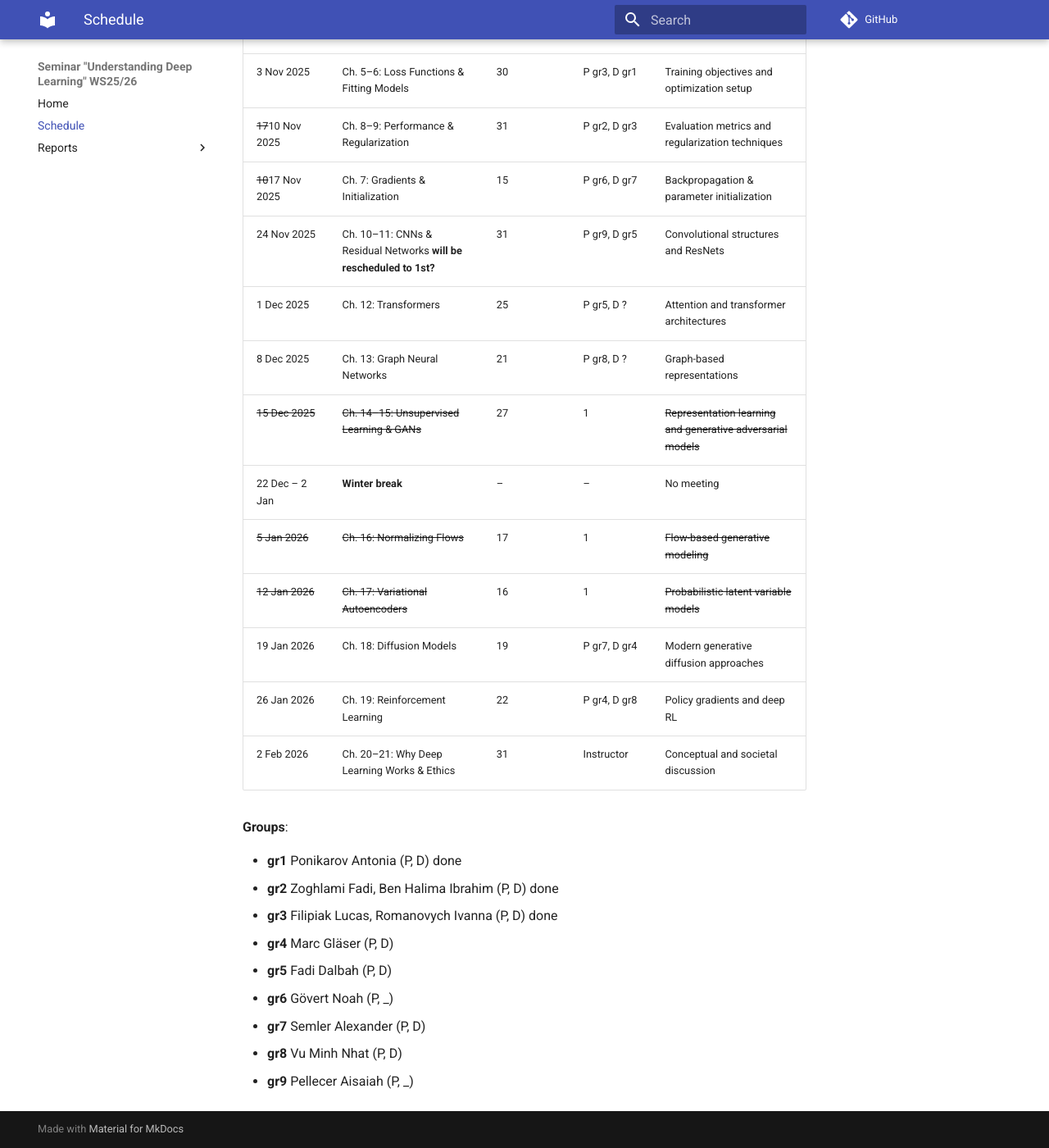
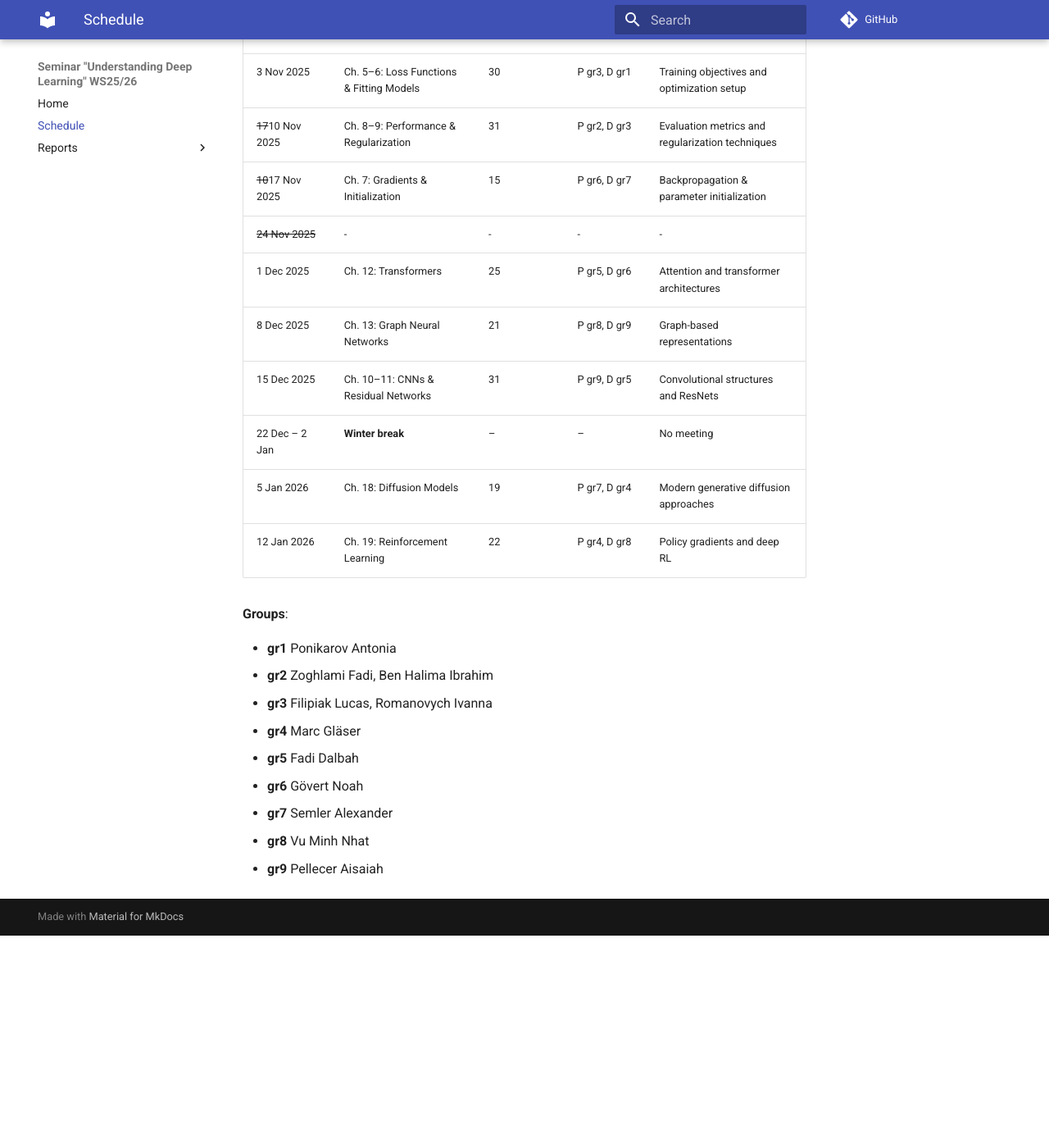
Before and after one commit to link-er/seminar_UDL_wise2526, an MkDocs documentation site: the page built from docs/schedule.md, in a window 1280 px wide and 1400 px high, scrolled down 463 px. Shown: the whole window at 82% size. Built offline with MkDocs 1.6.1 and Material for MkDocs 9.7.7, drawn with Linux system fonts in a browser that asks for light colours; comment, search, counter and statistics services are not loaded; after the commit the page ends 1604 px from its top, so only the background shows below that.

Commit message:
schedule update

```diff
--- a/docs/schedule.md
+++ b/docs/schedule.md
@@ -11,25 +11,22 @@
 | 3 Nov 2025 | Ch. 5–6: Loss Functions & Fitting Models | 30 | P gr3, D gr1 | Training objectives and optimization setup |
 | <s>17</s>10 Nov 2025 | Ch. 8–9: Performance & Regularization | 31 | P gr2, D gr3 | Evaluation metrics and regularization techniques |
 | <s>10</s>17 Nov 2025 | Ch. 7: Gradients & Initialization | 15 | P gr6, D gr7 | Backpropagation & parameter initialization |
-| 24 Nov 2025 | Ch. 10–11: CNNs & Residual Networks **will be rescheduled to 1st?** | 31 | P gr9, D gr5 | Convolutional structures and ResNets |
-| 1 Dec 2025 | Ch. 12: Transformers | 25 | P gr5, D ? | Attention and transformer architectures |
-| 8 Dec 2025 | Ch. 13: Graph Neural Networks | 21 | P gr8, D ? | Graph-based representations |
-| <s>15 Dec 2025</s> | <s>Ch. 14–15: Unsupervised Learning & GANs</s> | 27 | 1 | <s>Representation learning and generative adversarial models</s> |
+| <s>24 Nov 2025</s> | - | - | - | - |
+| 1 Dec 2025 | Ch. 12: Transformers | 25 | P gr5, D gr6 | Attention and transformer architectures |
+| 8 Dec 2025 | Ch. 13: Graph Neural Networks | 21 | P gr8, D gr9 | Graph-based representations |
+| 15 Dec 2025 | Ch. 10–11: CNNs & Residual Networks | 31 | P gr9, D gr5 | Convolutional structures and ResNets |
 | 22 Dec – 2 Jan | **Winter break** | – | – | No meeting |
-| <s>5 Jan 2026</s> | <s>Ch. 16: Normalizing Flows</s> | 17 | 1 | <s>Flow-based generative modeling</s> |
-| <s>12 Jan 2026</s> | <s>Ch. 17: Variational Autoencoders | 16 | 1 | <s>Probabilistic latent variable models</s> |
-| 19 Jan 2026 | Ch. 18: Diffusion Models | 19 | P gr7, D gr4 | Modern generative diffusion approaches |
-| 26 Jan 2026 | Ch. 19: Reinforcement Learning | 22 | P gr4, D gr8 | Policy gradients and deep RL |
-| 2 Feb 2026 | Ch. 20–21: Why Deep Learning Works & Ethics | 31 | Instructor | Conceptual and societal discussion |
+| 5 Jan 2026 | Ch. 18: Diffusion Models | 19 | P gr7, D gr4 | Modern generative diffusion approaches |
+| 12 Jan 2026 | Ch. 19: Reinforcement Learning | 22 | P gr4, D gr8 | Policy gradients and deep RL |
 
 **Groups**:
 
-- **gr1** Ponikarov Antonia (P, D) done
-- **gr2** Zoghlami Fadi, Ben Halima Ibrahim (P, D) done
-- **gr3** Filipiak Lucas, Romanovych Ivanna (P, D) done
-- **gr4** Marc Gläser (P, D)
-- **gr5** Fadi Dalbah (P, D)
-- **gr6** Gövert Noah (P, _)
-- **gr7** Semler Alexander (P, D)
-- **gr8** Vu Minh Nhat (P, D)
-- **gr9** Pellecer Aisaiah (P, _)
+- **gr1** Ponikarov Antonia
+- **gr2** Zoghlami Fadi, Ben Halima Ibrahim
+- **gr3** Filipiak Lucas, Romanovych Ivanna
+- **gr4** Marc Gläser
+- **gr5** Fadi Dalbah
+- **gr6** Gövert Noah
+- **gr7** Semler Alexander
+- **gr8** Vu Minh Nhat
+- **gr9** Pellecer Aisaiah
```
